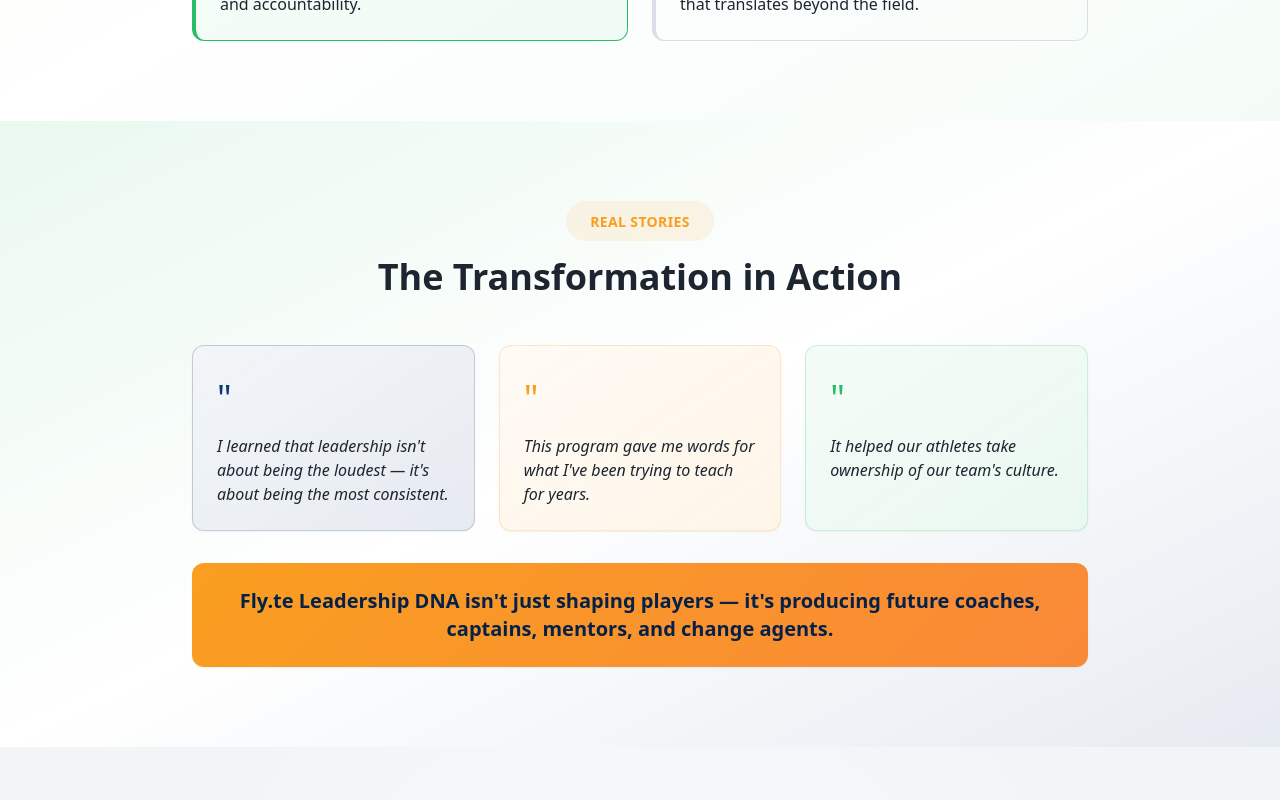
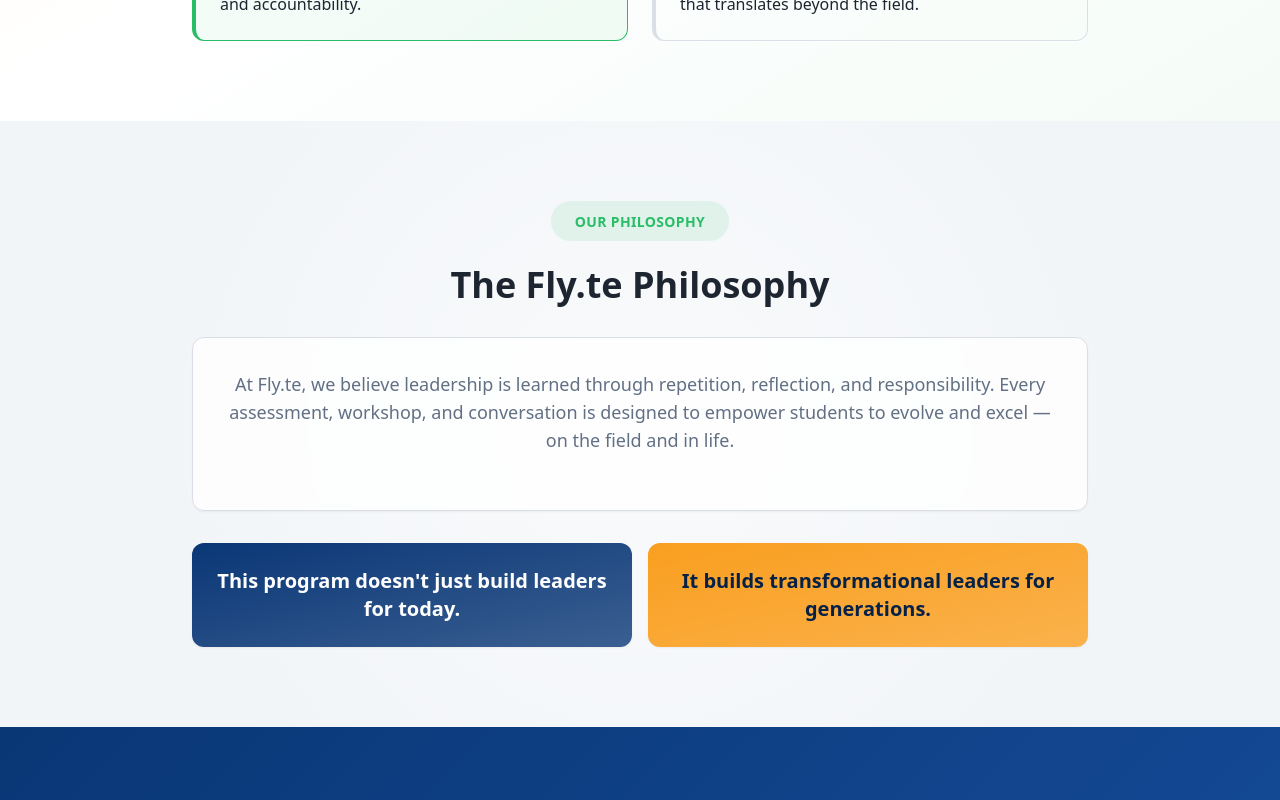
Before and after one commit to CoachLeRon7/flytedna, a React (Vite) app: page /about in a window 1280 px wide. Shown: the part 3580-4380 px from the top of the page. Built offline with nearby package versions, Linux system fonts and the light colour scheme; the HTML template or start-up script is replaced by a standard one; a web font is replaced by a local one.

Commit message:
Hide client reviews section

```diff
--- a/src/pages/About.tsx
+++ b/src/pages/About.tsx
@@ -266,8 +266,8 @@ const About = () => {
         </div>
       </section>
 
-      {/* Testimonials */}
-      <section className="py-20 bg-gradient-to-br from-success/10 via-background to-primary/10">
+      {/* Testimonials - HIDDEN until actual client reviews are available */}
+      {/* <section className="py-20 bg-gradient-to-br from-success/10 via-background to-primary/10">
         <div className="container mx-auto px-4">
           <div className="max-w-4xl mx-auto">
             <div className="text-center mb-12">
@@ -307,7 +307,7 @@ const About = () => {
             </Card>
           </div>
         </div>
-      </section>
+      </section> */}
 
       {/* Philosophy */}
       <section className="py-20 bg-primary/5 relative overflow-hidden">
```
